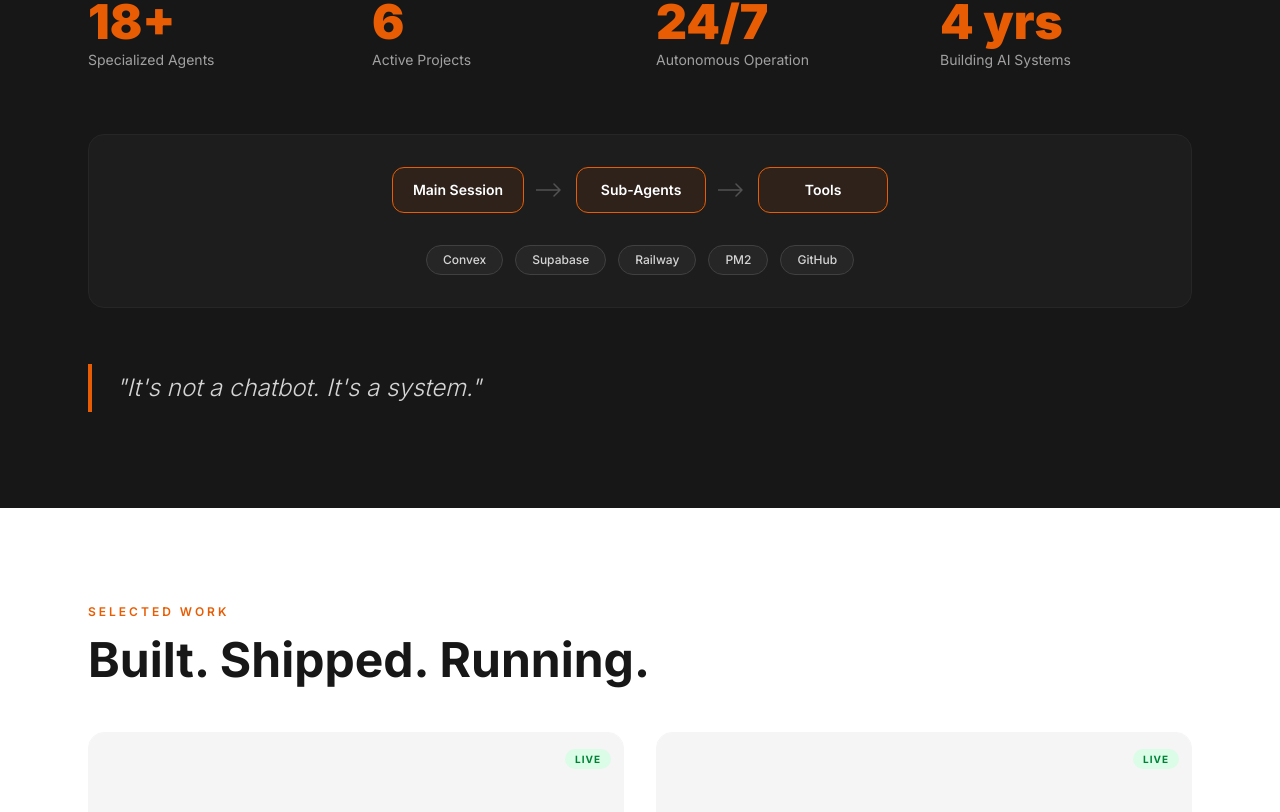
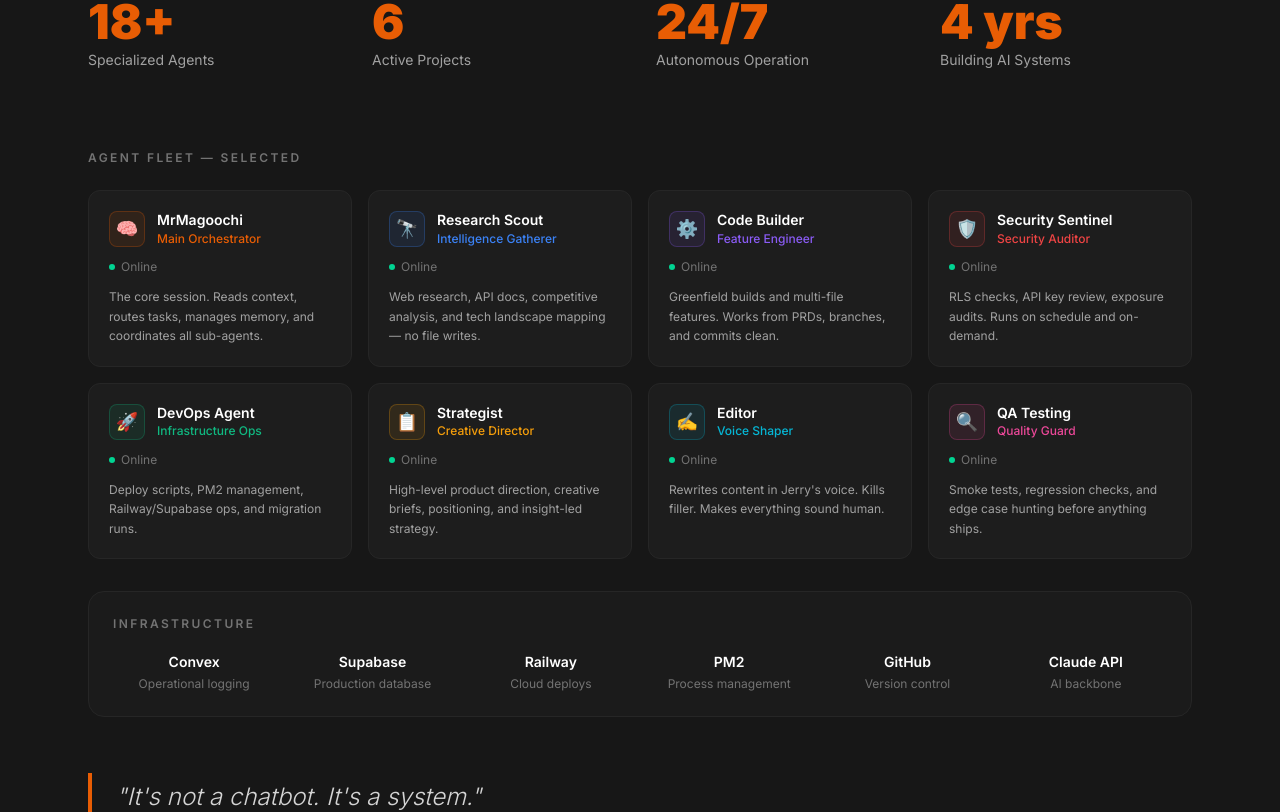
Before and after one commit to rekaldsi/digijerry-portfolio-ai, a React (Vite) app: page / in a window 1280 px wide. Shown: the part 1171-1983 px from the top of the page. Built offline with nearby package versions, Linux system fonts and the light colour scheme.

Commit message:
feat: overhaul AI system section — agent fleet cards, infrastructure grid, richer layout

```diff
--- a/src/components/AgentSystem.tsx
+++ b/src/components/AgentSystem.tsx
@@ -7,11 +7,77 @@ const stats = [
   { value: '4 yrs', label: 'Building AI Systems' },
 ]
 
-const tools = ['Convex', 'Supabase', 'Railway', 'PM2', 'GitHub']
+const agents = [
+  {
+    emoji: '🧠',
+    name: 'MrMagoochi',
+    role: 'Main Orchestrator',
+    desc: 'The core session. Reads context, routes tasks, manages memory, and coordinates all sub-agents.',
+    color: '#E85D04',
+  },
+  {
+    emoji: '🔭',
+    name: 'Research Scout',
+    role: 'Intelligence Gatherer',
+    desc: 'Web research, API docs, competitive analysis, and tech landscape mapping — no file writes.',
+    color: '#3B82F6',
+  },
+  {
+    emoji: '⚙️',
+    name: 'Code Builder',
+    role: 'Feature Engineer',
+    desc: 'Greenfield builds and multi-file features. Works from PRDs, branches, and commits clean.',
+    color: '#8B5CF6',
+  },
+  {
+    emoji: '🛡️',
+    name: 'Security Sentinel',
+    role: 'Security Auditor',
+    desc: 'RLS checks, API key review, exposure audits. Runs on schedule and on-demand.',
+    color: '#EF4444',
+  },
+  {
+    emoji: '🚀',
+    name: 'DevOps Agent',
+    role: 'Infrastructure Ops',
+    desc: 'Deploy scripts, PM2 management, Railway/Supabase ops, and migration runs.',
+    color: '#10B981',
+  },
+  {
+    emoji: '📋',
+    name: 'Strategist',
+    role: 'Creative Director',
+    desc: 'High-level product direction, creative briefs, positioning, and insight-led strategy.',
+    color: '#F59E0B',
+  },
+  {
+    emoji: '✍️',
+    name: 'Editor',
+    role: 'Voice Shaper',
+    desc: "Rewrites content in Jerry's voice. Kills filler. Makes everything sound human.",
+    color: '#06B6D4',
+  },
+  {
+    emoji: '🔍',
+    name: 'QA Testing',
+    role: 'Quality Guard',
+    desc: 'Smoke tests, regression checks, and edge case hunting before anything ships.',
+    color: '#EC4899',
+  },
+]
+
+const tools = [
+  { name: 'Convex', desc: 'Operational logging' },
+  { name: 'Supabase', desc: 'Production database' },
+  { name: 'Railway', desc: 'Cloud deploys' },
+  { name: 'PM2', desc: 'Process management' },
+  { name: 'GitHub', desc: 'Version control' },
+  { name: 'Claude API', desc: 'AI backbone' },
+]
 
 export default function AgentSystem() {
   return (
-    <section id="ai-system" className="bg-neutral-900 text-white py-24">
+    <section id="ai-system" className="bg-neutral-900 text-white py-24 overflow-hidden">
       <div className="max-w-6xl mx-auto px-6">
         <motion.div
           initial={{ opacity: 0, y: 30 }}
@@ -31,11 +97,11 @@ export default function AgentSystem() {
 
           {/* Subtext */}
           <p className="text-neutral-400 max-w-2xl text-lg leading-relaxed mb-14">
-            MrMagoochi is a persistent, multi-agent AI system running 24/7 on a Mac mini. It orchestrates 18+ specialized agents for creative strategy, research, autonomous coding, and ops — all with persistent memory, Convex logging, and Railway deploys.
+            MrMagoochi is a persistent, multi-agent AI system running 24/7 on a Mac mini. It orchestrates 18+ specialized agents for creative strategy, research, autonomous coding, and ops — all with persistent memory, real-time logging, and autonomous deploys.
           </p>
 
           {/* Stats */}
-          <div className="grid grid-cols-2 md:grid-cols-4 gap-8 mb-16">
+          <div className="grid grid-cols-2 md:grid-cols-4 gap-8 mb-20">
             {stats.map((stat, i) => (
               <motion.div
                 key={stat.label}
@@ -52,47 +118,63 @@ export default function AgentSystem() {
             ))}
           </div>
 
-          {/* Flow Diagram */}
+          {/* Agent Grid */}
+          <div className="mb-6">
+            <p className="text-xs font-semibold tracking-[0.2em] uppercase text-neutral-500 mb-6">
+              Agent Fleet — Selected
+            </p>
+            <div className="grid grid-cols-1 sm:grid-cols-2 lg:grid-cols-4 gap-4">
+              {agents.map((agent, i) => (
+                <motion.div
+                  key={agent.name}
+                  initial={{ opacity: 0, y: 20 }}
+                  whileInView={{ opacity: 1, y: 0 }}
+                  viewport={{ once: true }}
+                  transition={{ duration: 0.4, ease: 'easeOut', delay: i * 0.06 }}
+                  className="rounded-xl p-5 border border-neutral-800 bg-neutral-800/40 hover:bg-neutral-800/70 transition-colors"
+                >
+                  {/* Header */}
+                  <div className="flex items-center gap-3 mb-3">
+                    <div
+                      className="w-9 h-9 rounded-lg flex items-center justify-center text-lg flex-shrink-0"
+                      style={{ backgroundColor: `${agent.color}18`, border: `1px solid ${agent.color}40` }}
+                    >
+                      {agent.emoji}
+                    </div>
+                    <div>
+                      <div className="text-sm font-semibold text-white leading-tight">{agent.name}</div>
+                      <div className="text-xs font-medium mt-0.5" style={{ color: agent.color }}>{agent.role}</div>
+                    </div>
+                  </div>
+                  {/* Status dot */}
+                  <div className="flex items-center gap-1.5 mb-3">
+                    <span className="w-1.5 h-1.5 rounded-full bg-emerald-400 inline-block"></span>
+                    <span className="text-xs text-neutral-500">Online</span>
+                  </div>
+                  {/* Desc */}
+                  <p className="text-xs text-neutral-400 leading-relaxed">{agent.desc}</p>
+                </motion.div>
+              ))}
+            </div>
+          </div>
+
+          {/* Infrastructure row */}
           <motion.div
             initial={{ opacity: 0, y: 20 }}
             whileInView={{ opacity: 1, y: 0 }}
             viewport={{ once: true }}
             transition={{ duration: 0.5, ease: 'easeOut', delay: 0.2 }}
-            className="rounded-2xl border border-neutral-800 bg-neutral-800/40 p-8 mb-14"
+            className="rounded-2xl border border-neutral-800 bg-neutral-800/30 p-6 mt-8 mb-14"
           >
-            {/* Main flow */}
-            <div className="flex flex-col md:flex-row items-center gap-3 mb-8 justify-center">
-              {['Main Session', 'Sub-Agents', 'Tools'].map((node, i) => (
-                <div key={node} className="flex items-center gap-3">
-                  <div
-                    className="px-5 py-3 rounded-xl border text-sm font-semibold text-white text-center min-w-[130px]"
-                    style={{ borderColor: '#E85D04', backgroundColor: 'rgba(232,93,4,0.08)' }}
-                  >
-                    {node}
-                  </div>
-                  {i < 2 && (
-                    <svg className="hidden md:block text-neutral-600 flex-shrink-0" width="28" height="16" viewBox="0 0 28 16" fill="none">
-                      <path d="M0 8H24M24 8L18 2M24 8L18 14" stroke="currentColor" strokeWidth="1.5" strokeLinecap="round" strokeLinejoin="round" />
-                    </svg>
-                  )}
-                  {i < 2 && (
-                    <svg className="md:hidden text-neutral-600 rotate-90" width="28" height="16" viewBox="0 0 28 16" fill="none">
-                      <path d="M0 8H24M24 8L18 2M24 8L18 14" stroke="currentColor" strokeWidth="1.5" strokeLinecap="round" strokeLinejoin="round" />
-                    </svg>
-                  )}
+            <p className="text-xs font-semibold tracking-[0.2em] uppercase text-neutral-500 mb-5">
+              Infrastructure
+            </p>
+            <div className="grid grid-cols-3 md:grid-cols-6 gap-4">
+              {tools.map((tool) => (
+                <div key={tool.name} className="text-center">
+                  <div className="text-sm font-semibold text-white mb-1">{tool.name}</div>
+                  <div className="text-xs text-neutral-500">{tool.desc}</div>
                 </div>
-              ))}
-            </div>
-
-            {/* Tools row */}
-            <div className="flex flex-wrap justify-center gap-3">
-              {tools.map((tool) => (
-                <span
-                  key={tool}
-                  className="px-4 py-1.5 rounded-full text-xs font-medium text-neutral-300 border border-neutral-700 bg-neutral-800"
-                >
-                  {tool}
-                </span>
               ))}
             </div>
           </motion.div>
```
